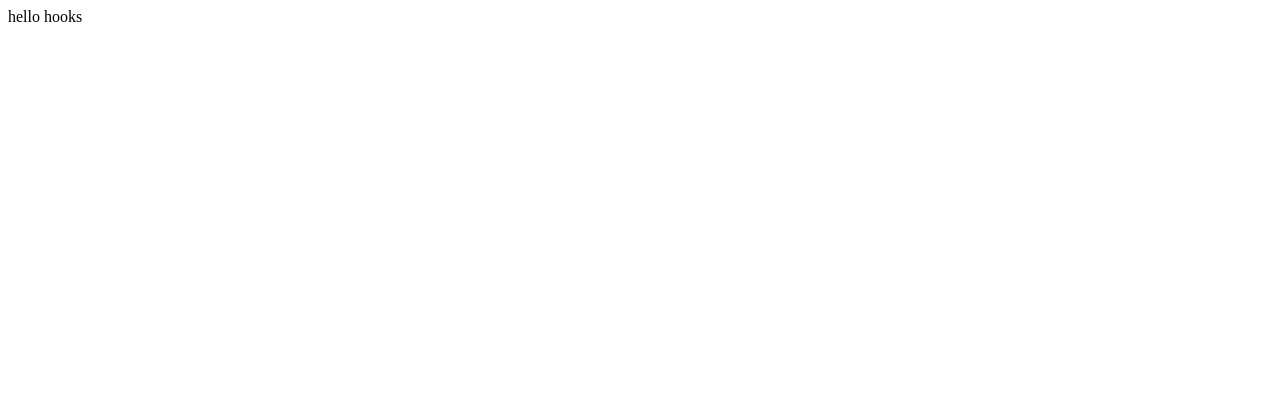
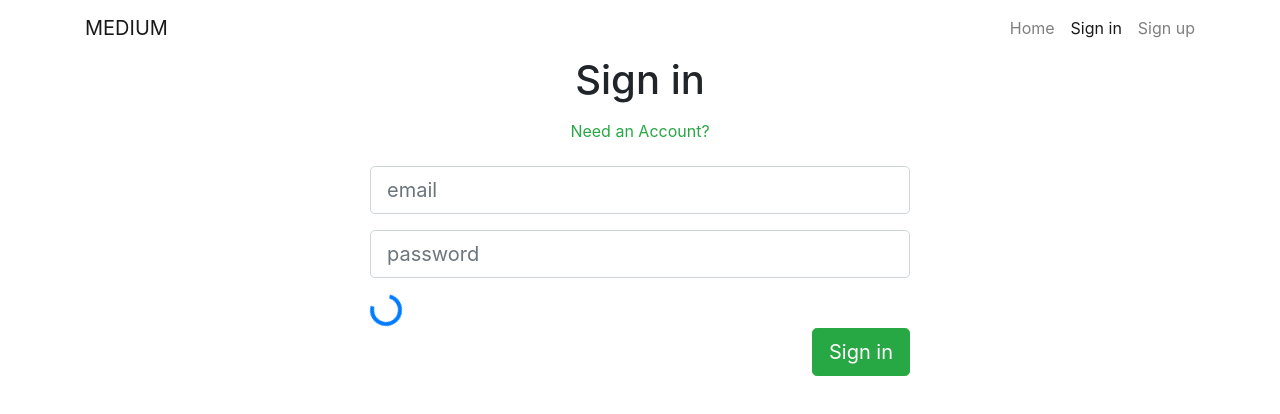
Before and after one commit to kraevskiy/react-hooks-part2, a React (Create React App) app: page /login in a window 1280 px wide. Shown: the top 414 px of the page. Built offline with nearby package versions, Linux system fonts and the light colour scheme.

Commit message:
create sign up/sign in create fetch register/login add pages

```diff
--- a/package.json
+++ b/package.json
@@ -6,8 +6,10 @@
     "@testing-library/jest-dom": "^4.2.4",
     "@testing-library/react": "^9.3.2",
     "@testing-library/user-event": "^7.1.2",
+    "axios": "^0.19.2",
     "react": "^16.13.1",
     "react-dom": "^16.13.1",
+    "react-router-dom": "^5.1.2",
     "react-scripts": "3.4.1"
   },
   "scripts": {
--- a/public/index.html
+++ b/public/index.html
@@ -9,6 +9,7 @@
       name="description"
       content="Web site created using create-react-app"
     />
+    <link rel="stylesheet" href="https://stackpath.bootstrapcdn.com/bootstrap/4.4.1/css/bootstrap.min.css">
     <link rel="apple-touch-icon" href="%PUBLIC_URL%/logo192.png" />
     <!--
       manifest.json provides metadata used when your web app is installed on a
--- a/src/App.js
+++ b/src/App.js
@@ -1,10 +1,14 @@
 import React from 'react'
+import {BrowserRouter as Router} from "react-router-dom"
+import Routes from './routes'
+import TopBar from './components/topBar'
 
 function App() {
 	return (
-		<div className="App">
-			hello hooks
-		</div>
+		<Router>
+			<TopBar />
+			<Routes />
+		</Router>
 	);
 }
 
--- /dev/null
+++ b/src/components/topBar.js
@@ -0,0 +1,25 @@
+import React from "react"
+import {Link, NavLink} from "react-router-dom"
+
+const TopBar = () => {
+	return (
+		<nav className="navbar navbar-light">
+			<div className="container">
+				<Link to={'/'} className="navbar-brand">MEDIUM</Link>
+				<ul className="navbar-nav pull-xs-right flex-row">
+					<li className="nav-item mr-2">
+						<NavLink to={'/'} className="nav-link" exact>Home</NavLink>
+					</li>
+					<li className="nav-item mr-2 ml-2">
+						<NavLink to={'/login'} className="nav-link">Sign in</NavLink>
+					</li>
+					<li className="nav-item ml-2">
+						<NavLink to={'/register'} className="nav-link">Sign up</NavLink>
+					</li>
+				</ul>
+			</div>
+		</nav>
+	)
+}
+
+export default TopBar
--- /dev/null
+++ b/src/hooks/useFetch.js
@@ -0,0 +1,29 @@
+import {useEffect, useState} from 'react'
+import axios from "axios";
+
+export default url => {
+	const baseUrl = 'https://conduit.productionready.io/api'
+	const [isLoading, setIsLoading] = useState(false)
+	const [response, setResponse] = useState(null)
+	const [error, setError] = useState(null)
+	const [options, setOptions] = useState({})
+
+	const doFetch = (options = {}) => {
+		setOptions(options)
+		setIsLoading(true)
+	}
+
+	useEffect(() => {
+		if (!isLoading) return
+		axios(baseUrl + url, options)
+			.then(res => {
+				setIsLoading(false)
+				setResponse(res.data)
+			}).catch(error => {
+				setIsLoading(false)
+				setError(error.response.data)
+		})
+	},[isLoading])
+
+	return [{isLoading, response, error}, doFetch]
+}
--- /dev/null
+++ b/src/pages/article/index.js
@@ -0,0 +1,7 @@
+import React from "react"
+
+const Article = () => {
+	return <div>Article</div>
+}
+
+export default Article
--- /dev/null
+++ b/src/pages/authentication/index.js
@@ -0,0 +1,83 @@
+import React, {useState, useEffect} from 'react'
+import {Link} from "react-router-dom";
+import axios from "axios"
+
+import useFetch from "../../hooks/useFetch"
+
+const Authentication = props => {
+	const isLogin = props.location.pathname === '/login'
+	const pageTitle = isLogin ? 'Sign in' : 'Sign up'
+	const descriptionLink = isLogin ? '/registe' : '/login'
+	const descriptionText = isLogin ? 'Need an Account?' : 'Have an account'
+	const apiUrl = isLogin ? '/users/login?' : '/users'
+	const [email, setEmail] = useState('')
+	const [password, setPassword] = useState('')
+	const [username, setUsername] = useState('')
+	const [{response, isLoading, error}, doFetch] = useFetch(apiUrl)
+
+	const handleSubmit = event => {
+		event.preventDefault()
+		const user = isLogin ? {email, password} : {email, password, username}
+		doFetch({
+			method: 'POST',
+			data: {user}
+		})
+	}
+
+	return (
+		<div className="auth-page">
+			<div className="container page">
+				<div className="row">
+					<div className="col-md-6 m-auto">
+						<h1 className="text-center">{pageTitle}</h1>
+						<p className="text-center">
+							<Link className="btn btn-link text-success" to={descriptionLink}>{descriptionText}</Link>
+						</p>
+						<form onSubmit={handleSubmit}>
+							<fieldset>
+								{
+									!isLogin && (
+										<fieldset className="form-group">
+											<input
+												type="text"
+												className="form-control form-control-lg"
+												value={username}
+												onChange={e => setUsername(e.target.value)}
+												placeholder="Username"/>
+										</fieldset>
+									)
+								}
+								<fieldset className="form-group">
+									<input
+										type="email"
+										className="form-control form-control-lg"
+										value={email}
+										onChange={e => setEmail(e.target.value)}
+										placeholder="email"/>
+								</fieldset>
+								<fieldset className="form-group">
+									<input
+										type="password"
+										className="form-control form-control-lg"
+										value={password}
+										onChange={e => setPassword(e.target.value)}
+										placeholder="password"/>
+								</fieldset>
+							</fieldset>
+
+							<div className="spinner-border text-primary" role="status"></div>
+							<button
+								className="d-flex ml-auto btn btn-lg pull-left btn-success"
+								type="submit"
+								disabled={isLoading}
+							>{pageTitle}
+							</button>
+						</form>
+					</div>
+				</div>
+			</div>
+		</div>
+	)
+}
+
+export default Authentication
--- /dev/null
+++ b/src/pages/globalFeed/index.js
@@ -0,0 +1,7 @@
+import React from "react"
+
+const GlobalFeed = () => {
+	return <div>Global feed</div>
+}
+
+export default GlobalFeed
--- /dev/null
+++ b/src/routes/index.js
@@ -0,0 +1,16 @@
+import React from "react"
+import {Switch, Route} from 'react-router-dom'
+import GlobalFeed from "../pages/globalFeed"
+import Article from "../pages/article"
+import Authentication from "../pages/authentication"
+
+export default () => {
+	return (
+		<Switch>
+			<Route path={'/'} component={GlobalFeed} exact />
+			<Route path={'/login'} component={Authentication} />
+			<Route path={'/register'} component={Authentication} />
+			<Route path={'/articles/:slug'} component={Article} />
+		</Switch>
+	)
+}
```
Also changed, not shown: 1 other file (tests, documents, lock files or other folders).
